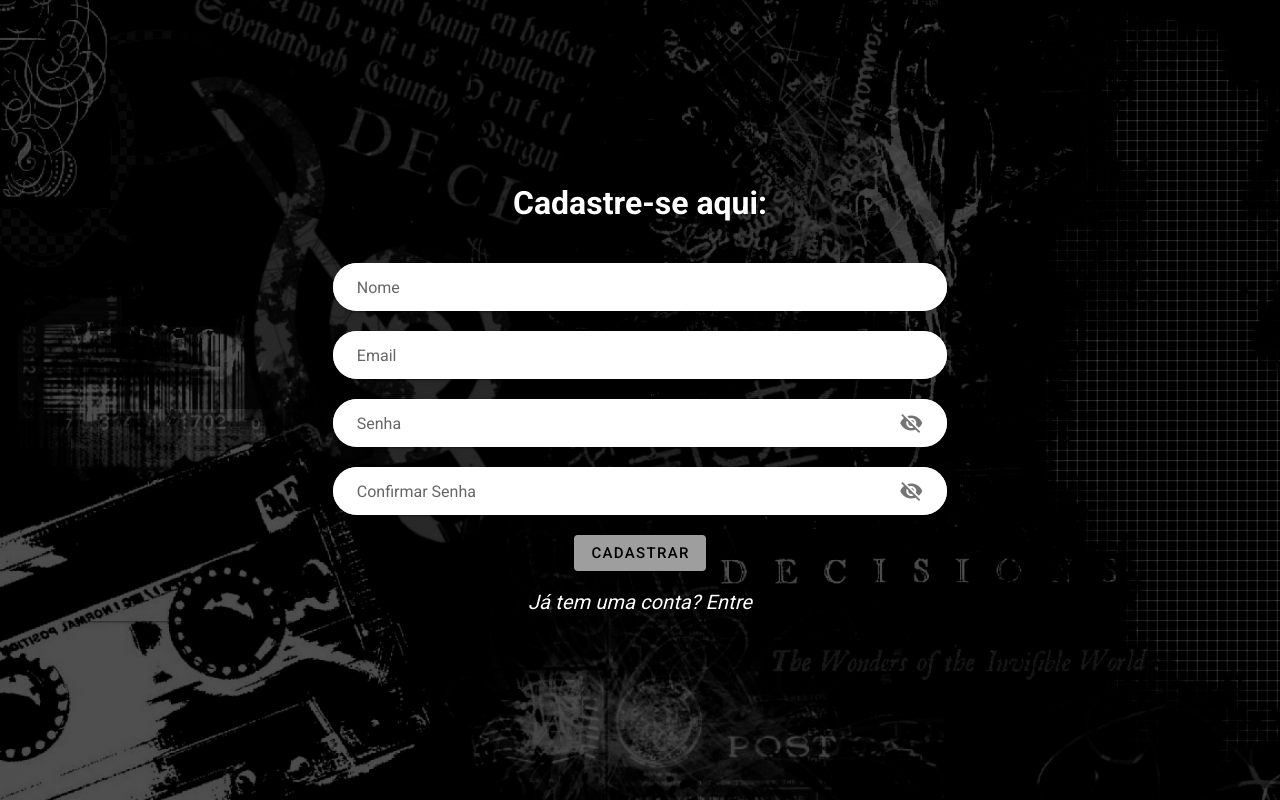
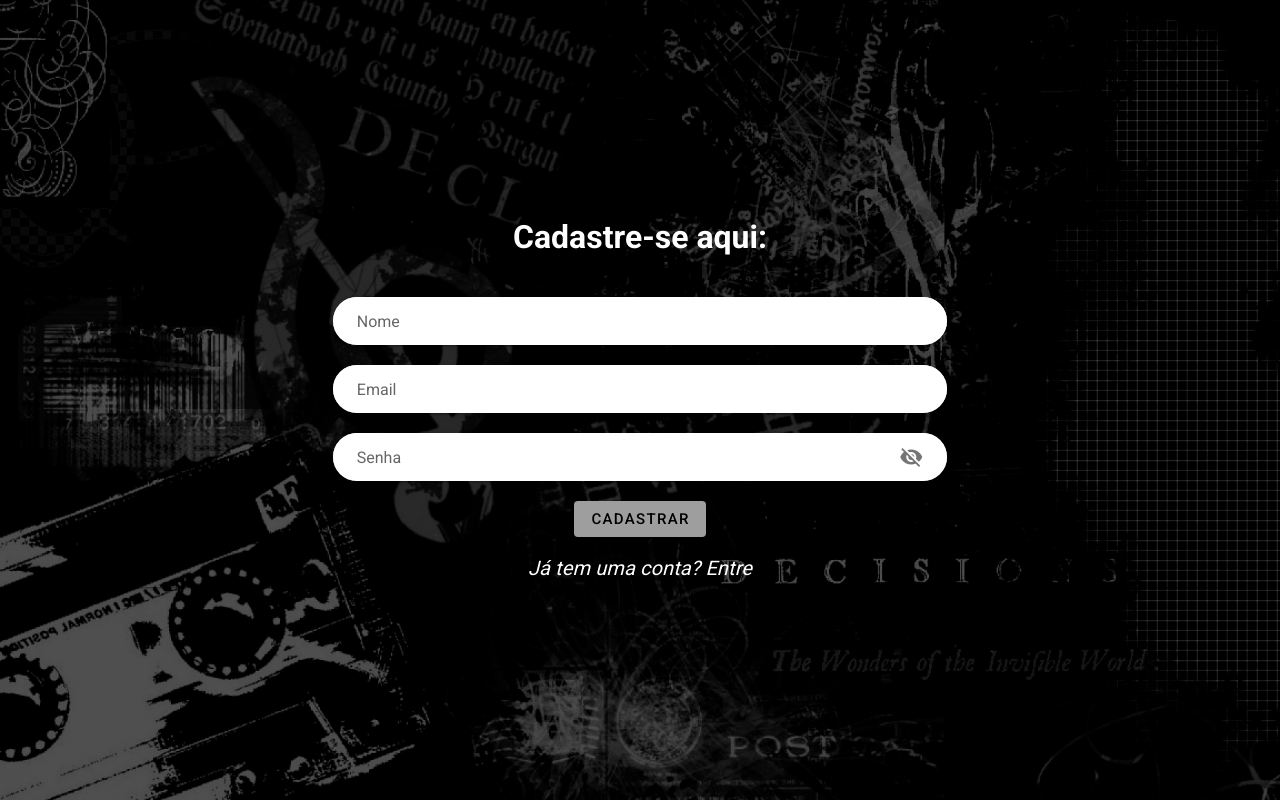
Before and after one commit to thiagodraeger/Metamusic, a Vue app: page /cadastro in a window 1280 px wide. Built offline with nearby package versions, Linux system fonts and the light colour scheme.

Commit message:
comentario inicio

```diff
--- a/src/views/Cadastro.vue
+++ b/src/views/Cadastro.vue
@@ -40,19 +40,6 @@
                 hide-details="auto"
                 label="Senha"
                 v-model="user.password"
-                :type="show ? 'text' : 'password'"
-                :append-icon="show ? 'mdi-eye' : 'mdi-eye-off'"
-                @click:append="show = !show"
-                @keyup.enter="login"
-              ></v-text-field>
-              <v-text-field
-                rounded
-                solo
-                placeholder="Confirmar Senha"
-                class="input-field mt-5 mb-5"
-                hide-details="auto"
-                label="Confirmar Senha"
-                v-model="user.cpassword"
                 :type="show ? 'text' : 'password'"
                 :append-icon="show ? 'mdi-eye' : 'mdi-eye-off'"
                 @click:append="show = !show"
--- a/src/views/Home.vue
+++ b/src/views/Home.vue
@@ -13,12 +13,12 @@
         </v-col>
       </v-row>
     </v-container>
-<!-- NEWS -->
+<!-- NEWS-->
     <v-card-title class="pb-0">NEWS</v-card-title>
     <v-divider color="white"></v-divider>
     <v-container fluid>
       <v-row dense>
-        <v-col v-for="noticia in noticias" :key="noticia.title" cols="4">
+        <v-col v-for="noticia in noticias" :key="noticia.title"  cols="4"> <!-- cols="12"-->
           <v-card link :to="noticia.to" color="#171717" outlined>
             <v-container fluid>
               <v-img height="250" :src="noticia.src"></v-img>
--- a/src/views/noticias/n1.vue
+++ b/src/views/noticias/n1.vue
@@ -26,7 +26,18 @@ TYPE O NEGATIVE's Kenny Hickey comments,<p></p>
 
    </div>
       </v-card-text>
-
+    <v-divider></v-divider>
+  <v-container fluid>
+    <v-form>
+      <v-textarea
+          auto-grow
+          label="Adicione um comentário..."
+          rows="1"
+          row-height="2"
+        >
+        </v-textarea>
+    </v-form>
+  </v-container>
     </v-card>
    </template>
 
--- a/src/views/noticias/n2.vue
+++ b/src/views/noticias/n2.vue
@@ -26,7 +26,18 @@
 
    </div>
       </v-card-text>
-
+    <v-divider></v-divider>
+  <v-container fluid>
+    <v-form>
+      <v-textarea
+          auto-grow
+          label="Adicione um comentário..."
+          rows="1"
+          row-height="2"
+        >
+        </v-textarea>
+    </v-form>
+  </v-container>
     </v-card>
    </template>
 
```
Lines whose indentation alone changed are shown as unchanged.
